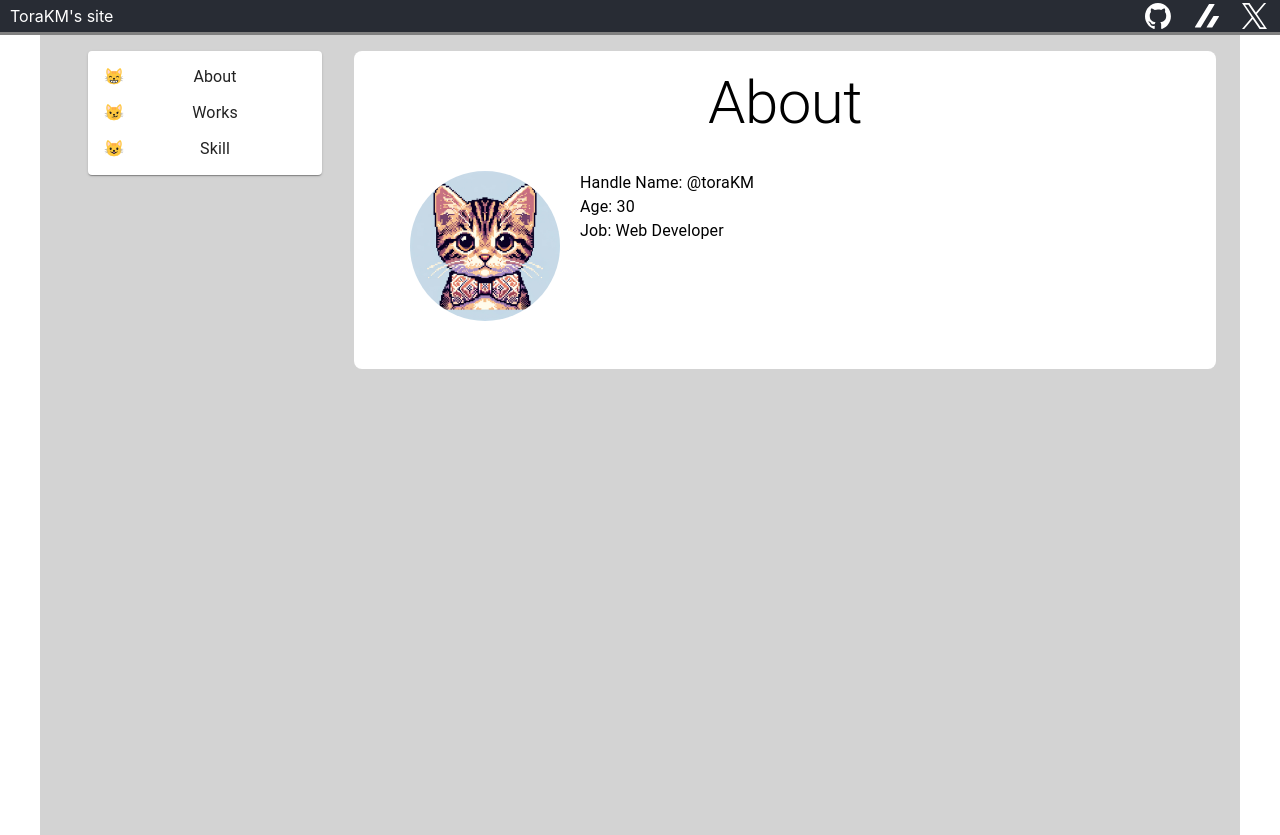
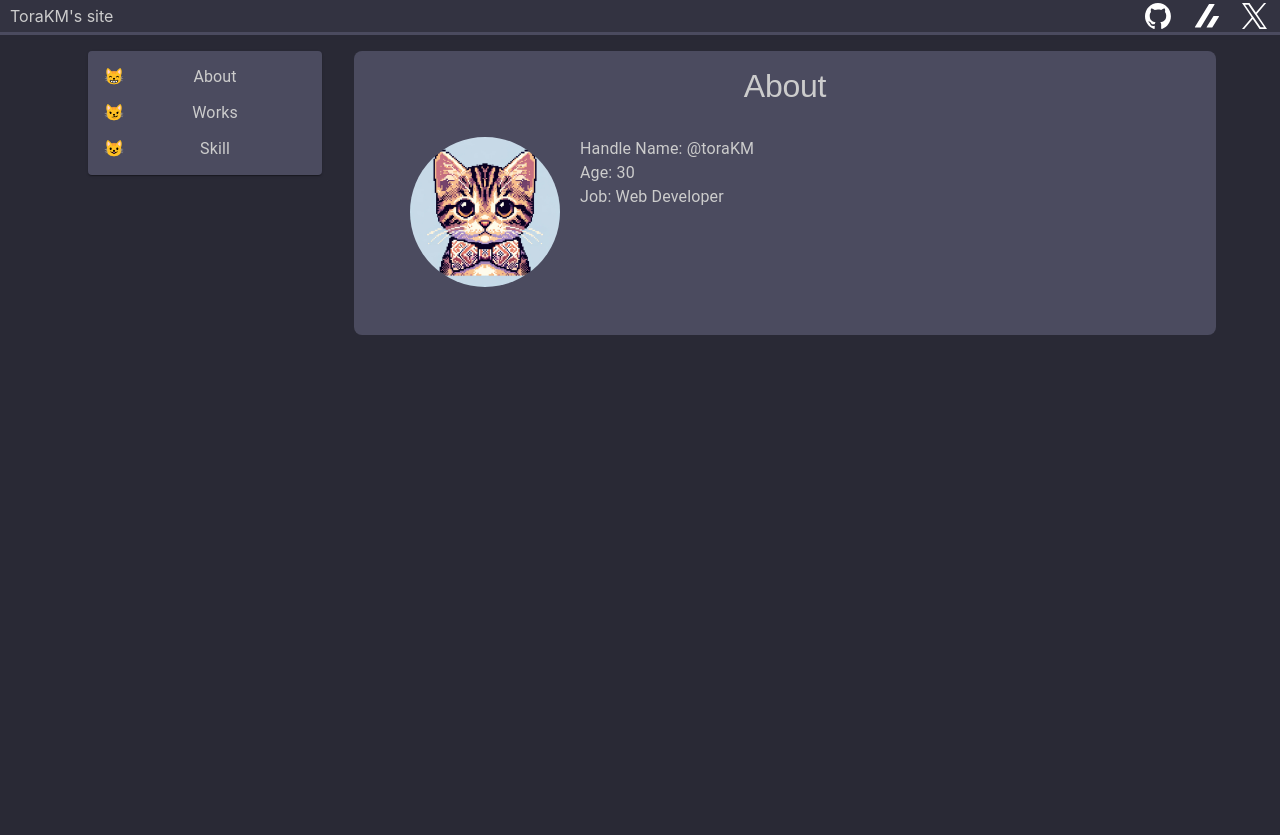
Before and after one commit to KM0912/portfolio, a React (Create React App) app: page / in a window 1280 px wide. Built offline with nearby package versions, Linux system fonts and the light colour scheme.

Commit message:
テーマのスタイルとサイドメニューの背景色を変更

```diff
--- a/src/App.tsx
+++ b/src/App.tsx
@@ -20,18 +20,29 @@ const MENU_ITEMS = [
 
 const theme = createTheme({
   typography: {
+    h2: {
+      color: colors.bodyColor,
+      fontFamily: "Arial",
+      fontSize: "32px",
+    },
     h3: {
       color: "teal",
       fontFamily: "Arial",
       fontSize: "24px",
     },
+    body1: {
+      color: colors.bodyColor,
+    },
   },
+});
+
+const StyledDiv = styled("div")({
+  backgroundColor: colors.bodyBackground,
 });
 
 const StyledMainContainer = styled(Container)({
   minHeight: "100vh",
   paddingTop: "16px",
-  backgroundColor: colors.bodyBackground,
 });
 
 const StyledContentContainer = styled(Container)({
@@ -43,7 +54,7 @@ const StyledContentContainer = styled(Container)({
 function App() {
   return (
     <ThemeProvider theme={theme}>
-      <div className="App">
+      <StyledDiv className="App">
         <Header />
         <StyledMainContainer>
           <Grid container spacing={1}>
@@ -67,7 +78,7 @@ function App() {
             </Grid>
           </Grid>
         </StyledMainContainer>
-      </div>
+      </StyledDiv>
     </ThemeProvider>
   );
 }
--- a/src/components/organisms/SideMenu.tsx
+++ b/src/components/organisms/SideMenu.tsx
@@ -1,6 +1,7 @@
 import React from "react";
-import { ListItemText, MenuItem, MenuList, Paper } from "@mui/material";
+import { ListItemText, MenuItem, MenuList, Paper, styled } from "@mui/material";
 import { useNavigate } from "react-router-dom";
+import { colors } from "../../config/colors";
 
 type MenuItemType = {
   id: string;
@@ -12,6 +13,10 @@ type Props = {
   menuItems: MenuItemType[];
   initialSelectedItemId?: string;
 };
+
+const StyledPaper = styled(Paper)({
+  backgroundColor: colors.sideMenuBackground,
+});
 
 const SideMenu = (props: Props) => {
   const { menuItems, initialSelectedItemId = "" } = props;
@@ -27,7 +32,7 @@ const SideMenu = (props: Props) => {
 
   return (
     <>
-      <Paper sx={{ maxWidth: "100%" }}>
+      <StyledPaper sx={{ maxWidth: "100%" }}>
         <MenuList>
           {menuItems.map((item) => (
             <MenuItem
@@ -41,7 +46,7 @@ const SideMenu = (props: Props) => {
             </MenuItem>
           ))}
         </MenuList>
-      </Paper>
+      </StyledPaper>
     </>
   );
 };
--- a/src/config/colors.ts
+++ b/src/config/colors.ts
@@ -1,12 +1,16 @@
 export const colors = {
   // body
-  bodyBackground: "lightgray",
+  bodyBackground: "#292935",
+  bodyColor: "#CCCCCC",
 
   // header
-  headerBackground: "#282c34",
-  headerColor: "white",
-  headerBorder: "gray",
+  headerBackground: "#333341",
+  headerColor: "#CCCCCC",
+  headerBorder: "#4B4B5F",
+
+  // side menu
+  sideMenuBackground: "#4B4B5F",
 
   // content
-  contentBackground: "white",
+  contentBackground: "#4B4B5F",
 };
```
